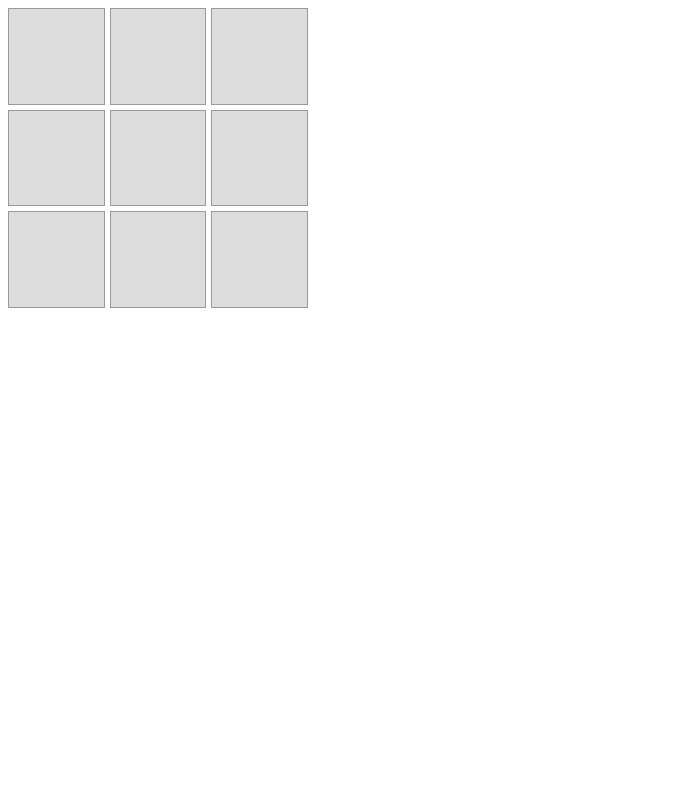
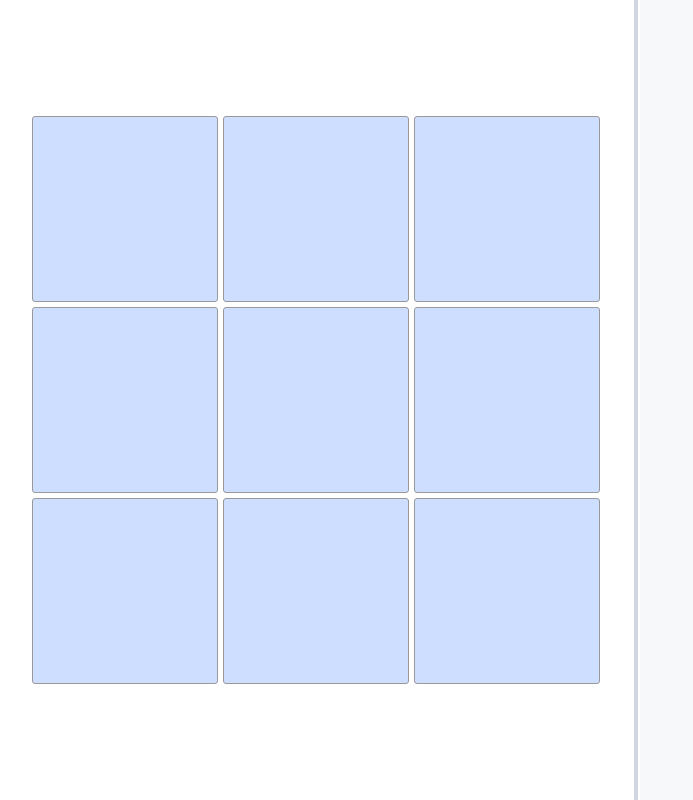
Before and after one commit to 29miaoet/tic-tac-toe, a React (Vite) app in the folder frontend/: page / in a window 1280 px wide. Shown: the whole page, without its empty margins (0-693 px from the left). Built offline with nearby package versions, Linux system fonts and the light colour scheme.

Commit message:
Implement UI

```diff
--- /dev/null
+++ b/frontend/src/Sidebar.tsx
@@ -0,0 +1,75 @@
+import { useState } from "react";
+
+type SidebarProps = {
+  defaultWidth?: number;
+  maxRatio?: number;
+  minRatio?: number;
+};
+
+export default function Sidebar({
+  defaultWidth = 280,
+  maxRatio = 0.7,
+  minRatio = 0.3,
+}: SidebarProps) {
+  const [sidebarWidth, setSidebarWidth] = useState<number>(() => {
+    const root = document.getElementById("root");
+    return root ? root.getBoundingClientRect().width * 0.5 : 280;
+  });
+  const [isDragging, setIsDragging] = useState<boolean>(false);
+
+  const handlePointerDown = (event: React.PointerEvent<HTMLDivElement>): void => {
+    event.preventDefault();
+
+    const divider = event.currentTarget;
+    divider.setPointerCapture(event.pointerId);
+    setIsDragging(true);
+
+    const onPointerMove = (moveEvent: PointerEvent): void => {
+      const root = document.getElementById("root");
+
+      if (!root) return;
+
+      const { right, width: rootWidth } = root.getBoundingClientRect();
+
+      const minWidth = Math.min(rootWidth * minRatio);
+      const maxWidth = Math.min(rootWidth * maxRatio);
+
+      const nextWidth = right - moveEvent.clientX;
+      const clampedWidth = Math.min(Math.max(nextWidth, minWidth), maxWidth);
+
+      setSidebarWidth(clampedWidth);
+    };
+
+    const onPointerUp = (upEvent: PointerEvent): void => {
+      if (divider.hasPointerCapture(upEvent.pointerId)) {
+        divider.releasePointerCapture(upEvent.pointerId);
+      }
+
+      setIsDragging(false);
+      divider.removeEventListener("pointermove", onPointerMove);
+      divider.removeEventListener("pointerup", onPointerUp);
+      divider.removeEventListener("pointercancel", onPointerUp);
+    };
+
+    divider.addEventListener("pointermove", onPointerMove);
+    divider.addEventListener("pointerup", onPointerUp);
+    divider.addEventListener("pointercancel", onPointerUp);
+  };
+
+  return (
+    <>
+      <div
+        role="separator"
+        aria-orientation="vertical"
+        aria-label="Resize right sidebar"
+        aria-valuenow={Math.round(sidebarWidth)}
+        tabIndex={0}
+        id="divider"
+        onPointerDown={handlePointerDown}
+        onDoubleClick={() => setSidebarWidth(defaultWidth)}
+      />
+
+      <aside id="sidebar" style={{ width: `${sidebarWidth}px` }}></aside>
+    </>
+  );
+}
--- a/frontend/src/board.tsx
+++ b/frontend/src/board.tsx
@@ -92,7 +92,7 @@ export default function Board() {
   }
 
   return (
-    <div className="board" id="board">
+    <div id="board">
       {cells.map((cell, index) => (
         <button
           className="cell"
--- a/frontend/src/main.tsx
+++ b/frontend/src/main.tsx
@@ -1,7 +1,16 @@
 import { createRoot } from "react-dom/client";
-import Board from "./board";
+import Board from "./Board";
+import Sidebar from "./Sidebar";
 import "./styles.css";
 
 const root = createRoot(document.getElementById("root")!);
 
-root.render(<Board />);
+root.render(
+  <>
+    <main id="board-container">
+      <Board />
+    </main>
+
+    <Sidebar />
+  </>
+);
--- a/frontend/src/styles.css
+++ b/frontend/src/styles.css
@@ -1,19 +1,112 @@
-.board {
+:root {
+  --button-radius: 3px;
+  --divider-focus: #c2deff;
+  --cell-color: #cedeff;
+  --cell-color-hover: #d3e3ff;
+}
+
+* {
+  box-sizing: border-box;
+}
+
+body {
+  margin: 0;
+  font-family: "Segoe UI", Roboto, "Helvetica Neue", Arial, sans-serif;
+}
+
+#root {
+  height: 100dvh;
+  width: 100%;
+  margin: 0;
+}
+
+button {
+  font: inherit;
+}
+
+#root {
+  display: flex;
+  min-width: 0;
+  container-type: size;
+  overflow: hidden;
+}
+
+#board-container {
+  flex: 1;
+  min-width: 0;
+  display: flex;
+  justify-content: center;
+  align-items: center;
+  container-type: size;
+}
+
+#board {
   display: grid;
   grid-template-columns: repeat(3, 1fr);
   grid-template-rows: repeat(3, 1fr);
 
-  width: 300px;
-  height: 300px;
+  width: min(90cqw, 90cqh);
+  aspect-ratio: 1;
   gap: 5px;
 }
 
 .cell {
   display: flex;
+  min-width: 0;
+  min-height: 0;
+  align-items: center;
   justify-content: center;
-  align-items: center;
 
-  background: #ddd;
+  background: var(--cell-color);
   border: 1px solid #999;
-  font-size: 32px;
+  border-radius: var(--button-radius);
+  font-size: clamp(2rem, 12cqw, 6rem);
+  cursor: pointer;
+  font-family: Futura, Circular, "JetBrains Mono", sans-serif;
 }
+
+.cell:hover {
+  background: var(--cell-color-hover);
+}
+
+.cell:active {
+  transform: scale(0.98);
+}
+
+.cell:focus-visible,
+.divider:focus-visible {
+  outline: 3px solid var(--divider-focus);
+  outline-offset: -3px;
+}
+
+#divider {
+  position: relative;
+  z-index: 1;
+  width: 8px;
+  flex: 0 0 8px;
+  padding: 0;
+  cursor: col-resize;
+  touch-action: none;
+  background: transparent;
+}
+
+#divider::after {
+  content: "";
+  position: absolute;
+  inset: 0 2px;
+  background: #d0d7de;
+  transition: background-color 0.15s;
+}
+
+#divider:hover::after,
+#divider.is-dragging::after,
+#divider:focus-visible::after {
+  background: var(--divider-focus);
+}
+
+#sidebar {
+  flex: 0 0 auto;
+  padding: 1rem;
+  overflow: auto;
+  background: #f6f8fa;
+}
```
